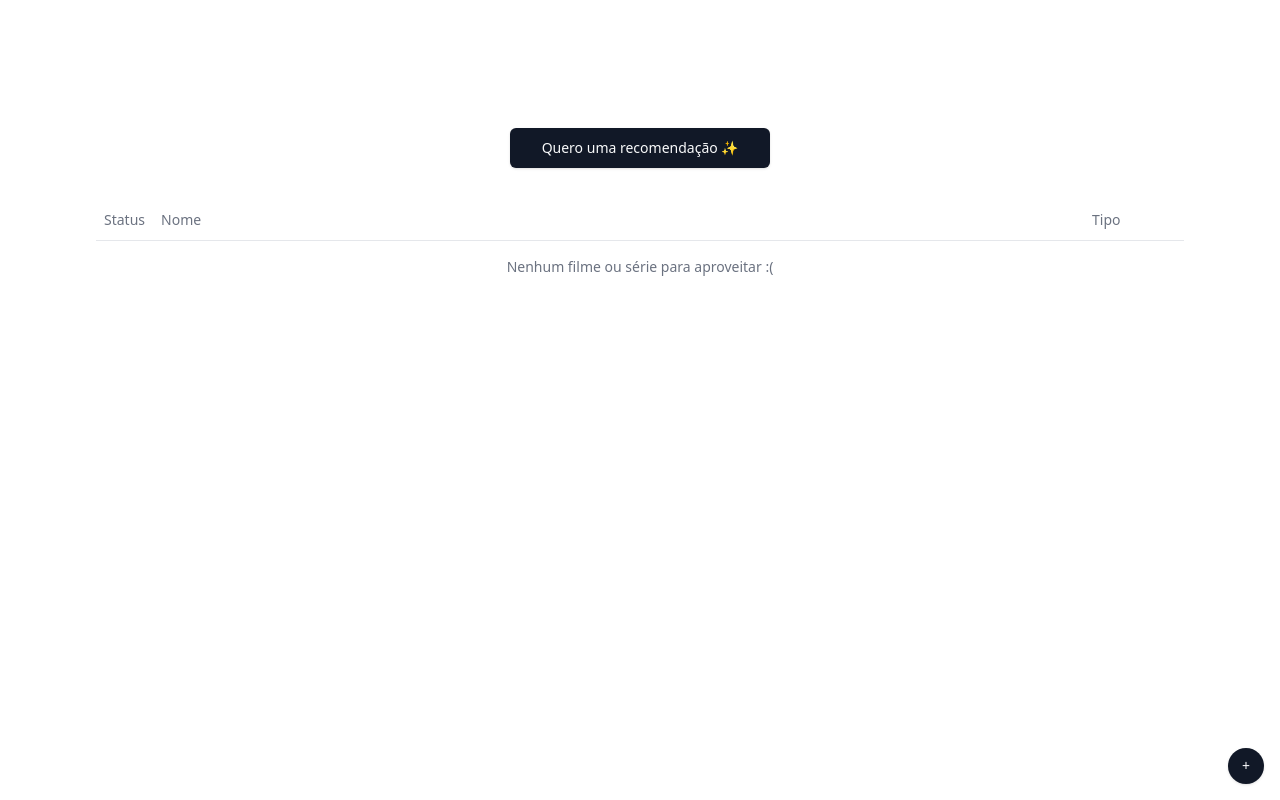
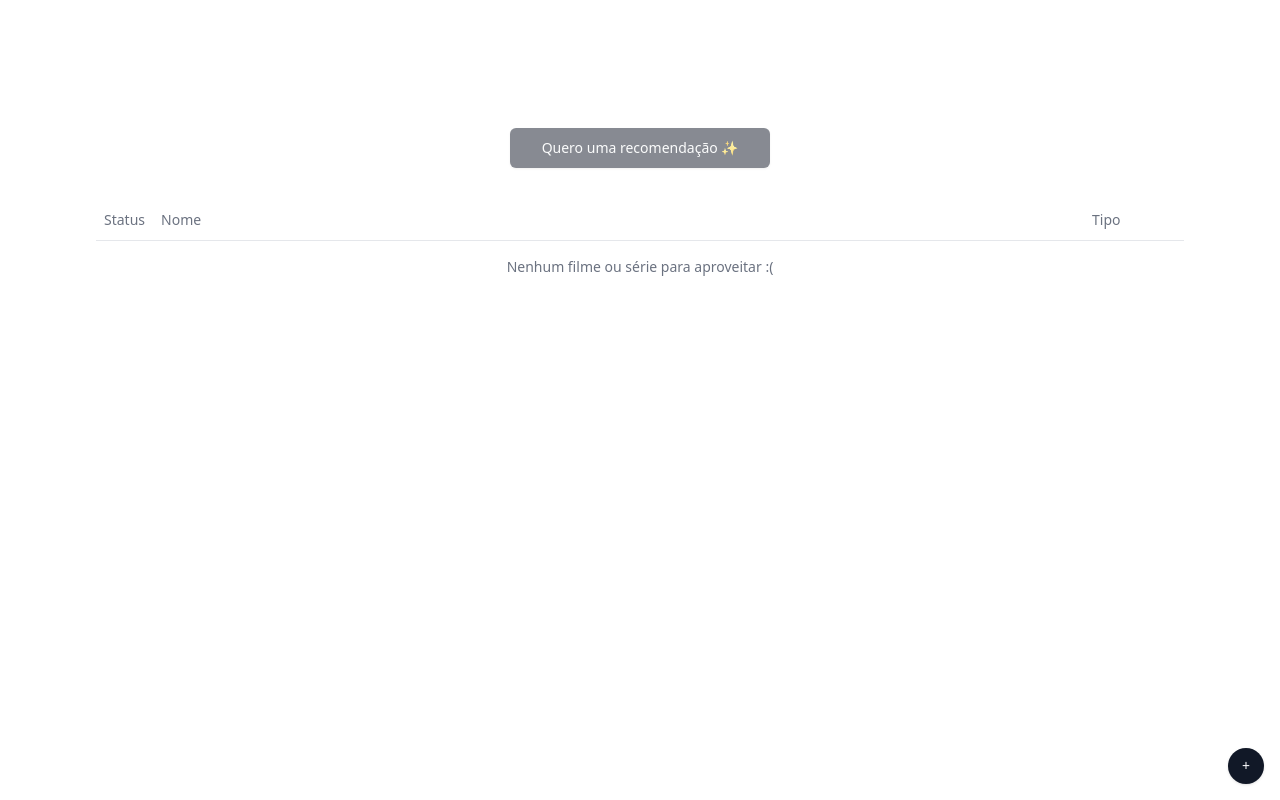
Before and after one commit to emerson-paiva/random-watch, a React (Vite) app: page / in a window 1280 px wide. Built offline with nearby package versions, Linux system fonts and the light colour scheme.

Commit message:
fix: disabled when empty

```diff
--- a/src/components/Recommend/Recommend.tsx
+++ b/src/components/Recommend/Recommend.tsx
@@ -4,7 +4,7 @@ import { Button } from '../ui/button'
 
 export const Recommend = () => {
   const [movieToWatch, setMovieToWatch] = useState<string>()
-  const { getRandomMovieToWatch } = useWatchListContext()
+  const { watchList, getRandomMovieToWatch } = useWatchListContext()
 
   const handleRecommendation = () => {
     const movie = getRandomMovieToWatch()
@@ -15,7 +15,11 @@ export const Recommend = () => {
   return (
     <div className="mb-8 items-center justify-center flex flex-col">
       <h1 className="mb-8 text-5xl font-bold">{movieToWatch}</h1>
-      <Button size="lg" onClick={handleRecommendation}>
+      <Button
+        size="lg"
+        onClick={handleRecommendation}
+        disabled={watchList.length === 0}
+      >
         {movieToWatch ? 'Não gostei, de novo!' : 'Quero uma recomendação ✨'}
       </Button>
     </div>
```
